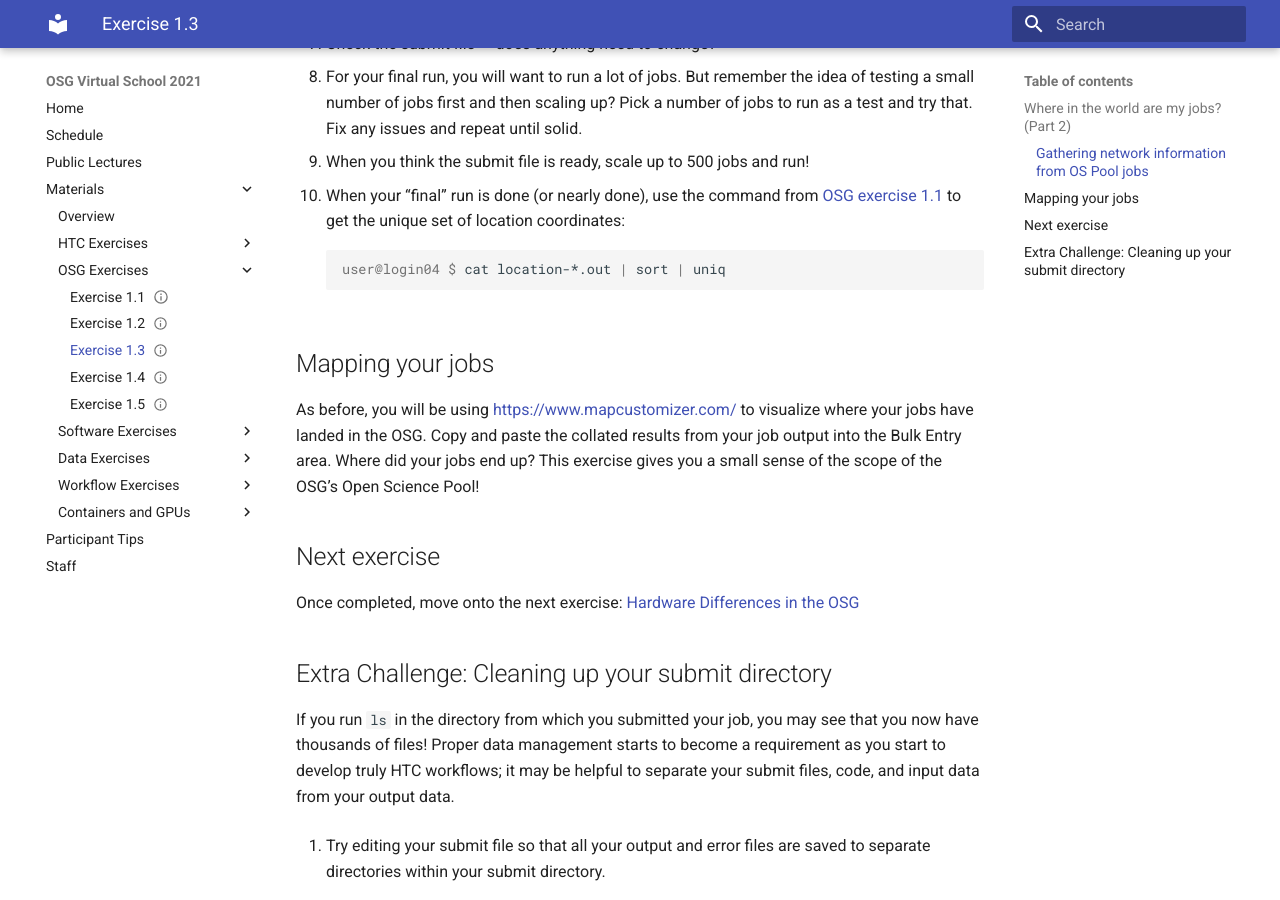
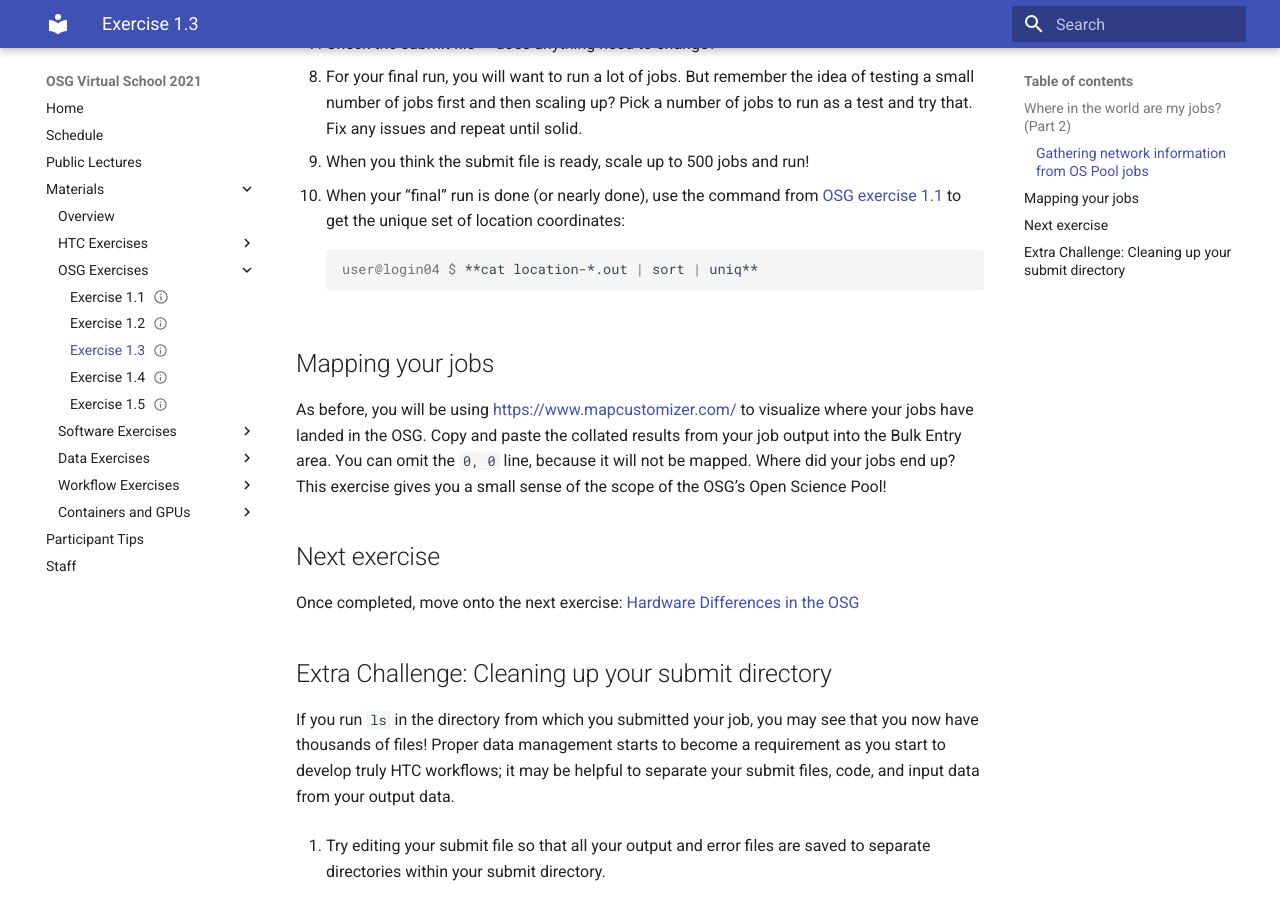
Before and after one commit to osg-htc/virtual-school-2021, an MkDocs documentation site: the page built from docs/materials/osg/part1-ex3-submit-osg.md, in a window 1280 px wide and 900 px high, scrolled down 905 px. Built offline with MkDocs 1.6.1 and Material for MkDocs 9.7.7, drawn with Linux system fonts in a browser that asks for light colours.

Commit message:
Minor tweaks to exercise OSG 1.3

```diff
--- a/docs/materials/osg/part1-ex3-submit-osg.md
+++ b/docs/materials/osg/part1-ex3-submit-osg.md
@@ -56,12 +56,13 @@ This may be your first OSG job, ever!
     to get the unique set of location coordinates:
 
         :::console
-        user@login04 $ cat location-*.out | sort | uniq
+        user@login04 $ **cat location-*.out | sort | uniq**
 
 ## Mapping your jobs
 
 As before, you will be using <https://www.mapcustomizer.com/> to visualize where your jobs have landed in the OSG.
 Copy and paste the collated results from your job output into the Bulk Entry area.
+You can omit the `0, 0` line, because it will not be mapped.
 Where did your jobs end up?
 This exercise gives you a small sense of the scope of the OSG’s Open Science Pool!
 
```
